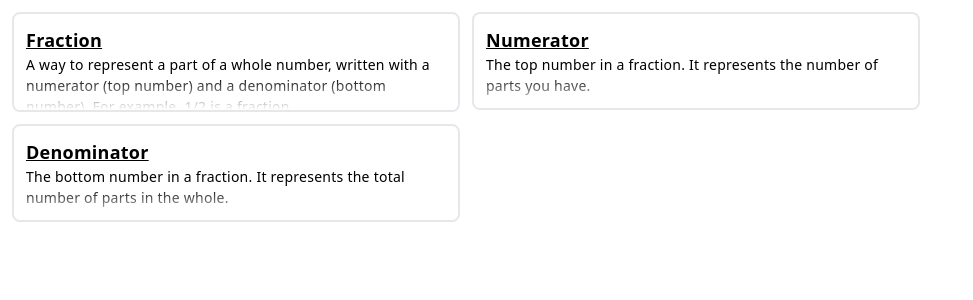
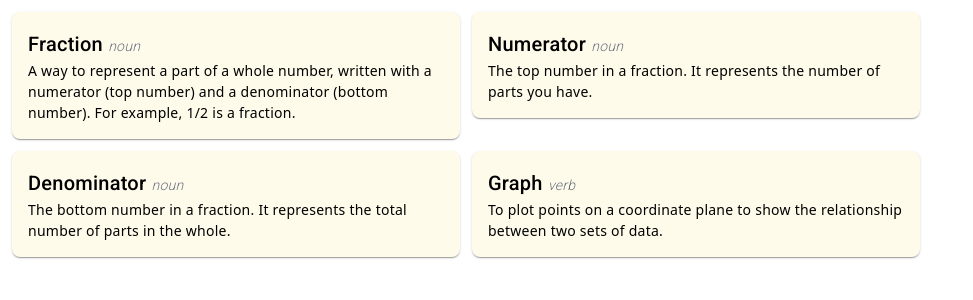
Before and after one commit to emoltz/interactive_glossary_frontend, an Angular app: page / in a window 1280 px wide. Shown: the top 300 px of the page, without its empty margins (0-973 px from the left). Built offline with nearby package versions, Linux system fonts and the light colour scheme.

Commit message:
added new properties

```diff
--- a/src/app/app.component.html
+++ b/src/app/app.component.html
@@ -4,7 +4,9 @@
       <app-card
         [header]="termDefinition.term"
         [body]="termDefinition.definition"
-        [gradeLevel]="termDefinition.grade_level">
+        [gradeLevel]="termDefinition.grade_level"
+        [type]="termDefinition.type"
+      >
       </app-card>
     }
   </div>
--- a/src/app/app.component.ts
+++ b/src/app/app.component.ts
@@ -5,8 +5,10 @@ import {MatSlideToggle} from "@angular/material/slide-toggle";
 type TermDefinition = {
   id: number,
   term: string,
+  type: string,
   definition: string
   grade_level: number
+  pronunciation?: string
 }
 
 @Component({
@@ -24,19 +26,29 @@ export class AppComponent {
     {
       id: 1,
       term: 'Fraction',
+      type: 'noun',
       definition: 'A way to represent a part of a whole number, written with a numerator (top number) and a denominator (bottom number). For example, 1/2 is a fraction.',
       grade_level: 8
     },
     {
       id: 2,
       term: 'Numerator',
+      type: 'noun',
       definition: 'The top number in a fraction. It represents the number of parts you have.',
       grade_level: 8
     },
     {
       id: 3,
       term: 'Denominator',
+      type: 'noun',
       definition: 'The bottom number in a fraction. It represents the total number of parts in the whole.',
+      grade_level: 8
+    },
+    {
+      id: 4,
+      term: "Graph",
+      type: "verb",
+      definition: "To plot points on a coordinate plane to show the relationship between two sets of data.",
       grade_level: 8
     }
   ]
--- a/src/app/card/card.component.html
+++ b/src/app/card/card.component.html
@@ -1,37 +1,34 @@
-
-<!--<mat-card class="-->
-<!--bg-amber-50 rounded-lg hover:cursor-pointer transition-all duration-300-->
-<!--max-w-md-->
-<!--h-2/3-->
-<!--overflow-hidden-->
-<!--">-->
-<!--  <mat-card-header>-->
-<!--&lt;!&ndash;    <mat-card-subtitle class="text-black">Math</mat-card-subtitle>&ndash;&gt;-->
-<!--    <mat-card-title>{{ header() }}</mat-card-title>-->
-<!--  </mat-card-header>-->
-<!--  <mat-card-content>-->
-<!--    <p>{{ body() }}</p>-->
-<!--    &lt;!&ndash;    <mat-divider></mat-divider>&ndash;&gt;-->
-<!--  </mat-card-content>-->
-<!--  &lt;!&ndash;  <mat-card-actions>&ndash;&gt;-->
-<!--  &lt;!&ndash;    <button mat-button>LIKE</button>&ndash;&gt;-->
-<!--  &lt;!&ndash;    <button mat-button>SHARE</button>&ndash;&gt;-->
-<!--  &lt;!&ndash;  </mat-card-actions>&ndash;&gt;-->
-<!--  &lt;!&ndash;  <mat-card-footer>&ndash;&gt;-->
-<!--  &lt;!&ndash;    <mat-progress-bar mode="indeterminate"></mat-progress-bar>&ndash;&gt;-->
-<!--  &lt;!&ndash;  </mat-card-footer>&ndash;&gt;-->
-<!--</mat-card>-->
+<mat-card class="
+bg-amber-50 rounded-lg hover:cursor-pointer transition-all duration-300
+max-w-md
+">
+  <mat-card-header>
+    <mat-card-title>
+      {{ header() }}
+      <span class=" text-sm text-gray-500 italic font-light">
+        {{ type() }}
+      </span>
 
 
-<div
-  class="flex flex-col p-3 border-2 border-gray-200
-  max-w-md
-  body-container
-  rounded-lg hover:shadow-md hover:cursor-pointer transition-all duration-300">
-  <div class="underline text-lg font-semibold">
-    {{ header() }}
-  </div>
-  <div class="">
-    {{ body() }}
-  </div>
-</div>
+    </mat-card-title>
+  </mat-card-header>
+  <mat-card-content>
+    <p>{{ body() }}</p>
+  </mat-card-content>
+</mat-card>
+
+
+<!--<div-->
+<!--  class="flex flex-col p-3 border-2 border-gray-300-->
+<!--  max-w-md-->
+<!--  body-container-->
+<!--  rounded-lg hover:cursor-pointer transition-all duration-300-->
+<!--  "-->
+<!--&gt;-->
+<!--  <div class="underline text-lg font-semibold">-->
+<!--    {{ header() }}-->
+<!--  </div>-->
+<!--  <div class="">-->
+<!--    {{ body() }}-->
+<!--  </div>-->
+<!--</div>-->
--- a/src/app/card/card.component.ts
+++ b/src/app/card/card.component.ts
@@ -3,6 +3,7 @@ import {MatProgressBarModule} from '@angular/material/progress-bar';
 import {MatButtonModule} from '@angular/material/button';
 import {MatDividerModule} from '@angular/material/divider';
 import {MatCardModule} from '@angular/material/card';
+import {MatIcon} from "@angular/material/icon";
 
 @Component({
   selector: 'app-card',
@@ -11,7 +12,8 @@ import {MatCardModule} from '@angular/material/card';
     MatButtonModule,
     MatCardModule,
     MatDividerModule,
-    MatProgressBarModule
+    MatProgressBarModule,
+    MatIcon
   ],
   templateUrl: './card.component.html',
   styleUrl: './card.component.scss'
@@ -20,5 +22,13 @@ export class CardComponent {
   header = input<string>()
   body = input<string>()
   gradeLevel = input<number>()
+  type = input<string>()
+
+
+  isExpanded = false;
+
+  toggleCard() {
+    this.isExpanded = !this.isExpanded;
+  }
 
 }
```
